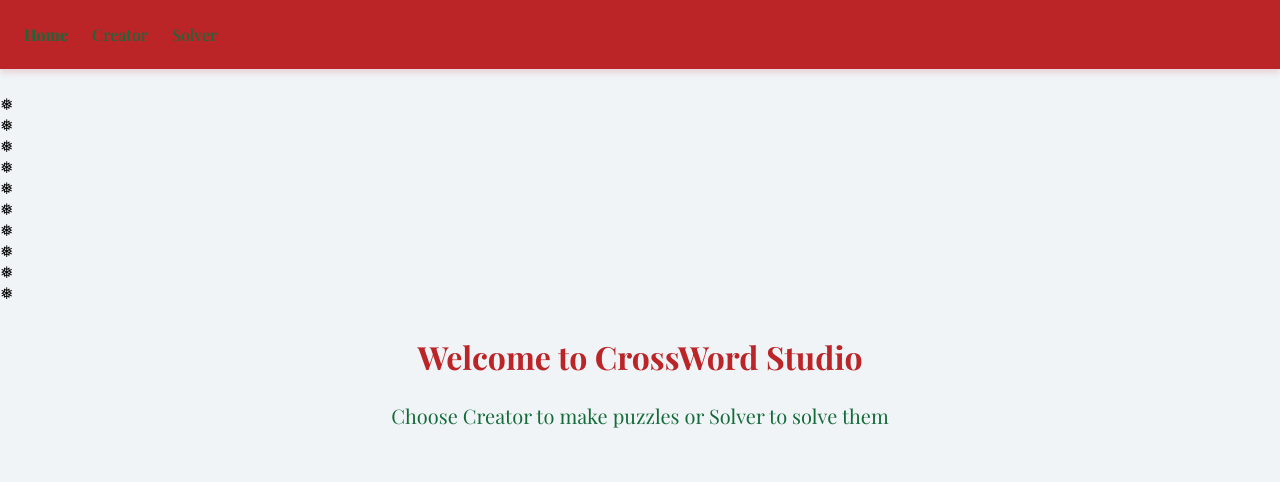
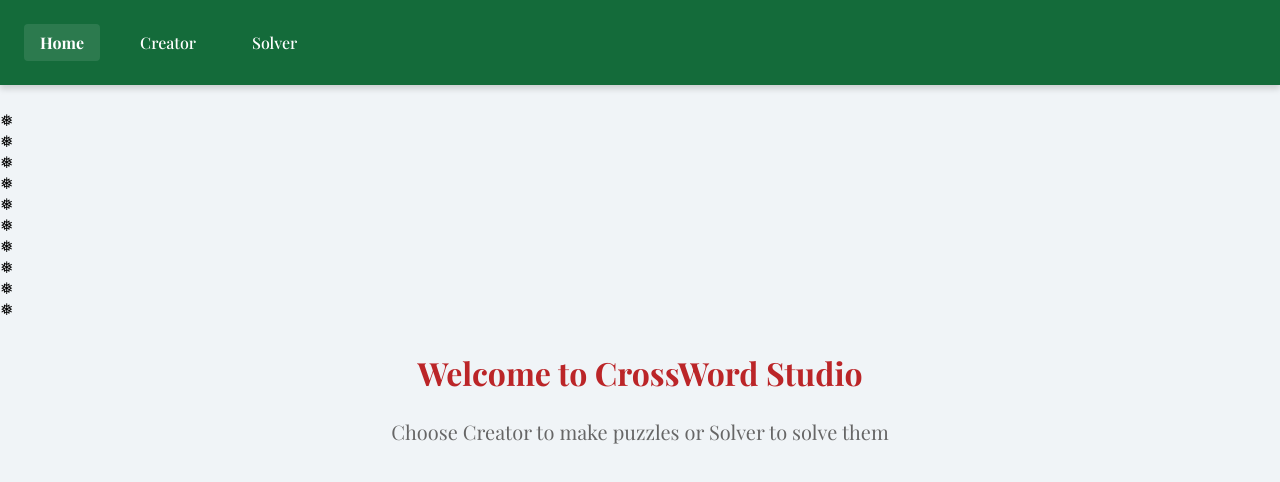
Before and after one commit to mkyrola/CrossWordStudio, a React (Create React App) app: page / in a window 1280 px wide. Shown: the top 482 px of the page. Built offline with nearby package versions, Linux system fonts and the light colour scheme; the HTML template or start-up script is replaced by a standard one.

Commit message:
fix: improve color contrast and navigation styles
1. Update text colors for better readability
2. Change navigation background to green
3. Add better hover and active states
4. Use consistent shadows
5. Fix package.json configuration

```diff
--- a/package.json
+++ b/package.json
@@ -22,7 +22,7 @@
     "web-vitals": "^2.1.4"
   },
   "scripts": {
-    "start": "cross-env PORT=3001 react-scripts start",
+    "start": "react-scripts start",
     "build": "react-scripts build",
     "test": "react-scripts test",
     "eject": "react-scripts eject"
--- a/src/App.tsx
+++ b/src/App.tsx
@@ -18,14 +18,15 @@ const CustomNavLink: React.FC<{ to: string; children: React.ReactNode }> = ({ to
         marginRight: theme.spacing.lg,
         textDecoration: 'none',
         fontWeight: isActive ? theme.typography.fontWeight.bold : theme.typography.fontWeight.medium,
-        transition: 'opacity 0.2s ease',
-        opacity: isHovered ? 0.8 : 1,
-        background: 'none',
+        transition: 'all 0.2s ease',
+        opacity: isHovered ? 0.9 : 1,
+        background: isActive ? 'rgba(255,255,255,0.1)' : 'none',
         border: 'none',
-        padding: 0,
+        padding: theme.spacing.sm + ' ' + theme.spacing.md,
+        borderRadius: theme.borderRadius.small,
         cursor: 'pointer',
-        fontSize: 'inherit',
-        fontFamily: 'inherit'
+        fontSize: theme.typography.fontSize.medium,
+        fontFamily: theme.typography.fontFamily
       }}
       onMouseEnter={() => setIsHovered(true)}
       onMouseLeave={() => setIsHovered(false)}
@@ -39,9 +40,9 @@ const Navigation = () => {
   return (
     <nav style={{
       padding: theme.spacing.lg,
-      backgroundColor: theme.colors.secondary,
+      backgroundColor: theme.colors.primary,
       marginBottom: theme.spacing.lg,
-      boxShadow: '0 4px 6px rgba(187,37,40,0.15)'
+      boxShadow: theme.shadows.medium
     }}>
       <CustomNavLink to="/">Home</CustomNavLink>
       <CustomNavLink to="/creator">Creator</CustomNavLink>
--- a/src/styles/theme.ts
+++ b/src/styles/theme.ts
@@ -6,9 +6,9 @@ const theme = {
     background: '#F0F4F7', // Snow white
     surface: '#FFFFFF',    // Pure white
     text: {
-      primary: '#2F4F4F',  // Dark green-gray
-      secondary: '#146B3A', // Christmas green
-      inverse: '#146B3A'    // Christmas green
+      primary: '#2F4F4F',   // Dark slate gray for main text
+      secondary: '#666666', // Medium gray for secondary text
+      inverse: '#FFFFFF'    // White for text on dark backgrounds
     },
     border: '#146B3A',     // Christmas green
     success: '#146B3A',    // Christmas green
@@ -41,9 +41,9 @@ const theme = {
     large: '12px'
   },
   shadows: {
-    small: '0 2px 4px rgba(20,107,58,0.1)',   // Green shadows
-    medium: '0 4px 6px rgba(20,107,58,0.15)',  // Green shadows
-    large: '0 8px 16px rgba(20,107,58,0.2)'    // Green shadows
+    small: '0 2px 4px rgba(0,0,0,0.1)',   // Black shadows
+    medium: '0 4px 6px rgba(0,0,0,0.15)',  // Black shadows
+    large: '0 8px 16px rgba(0,0,0,0.2)'    // Black shadows
   },
   breakpoints: {
     mobile: '320px',
```
